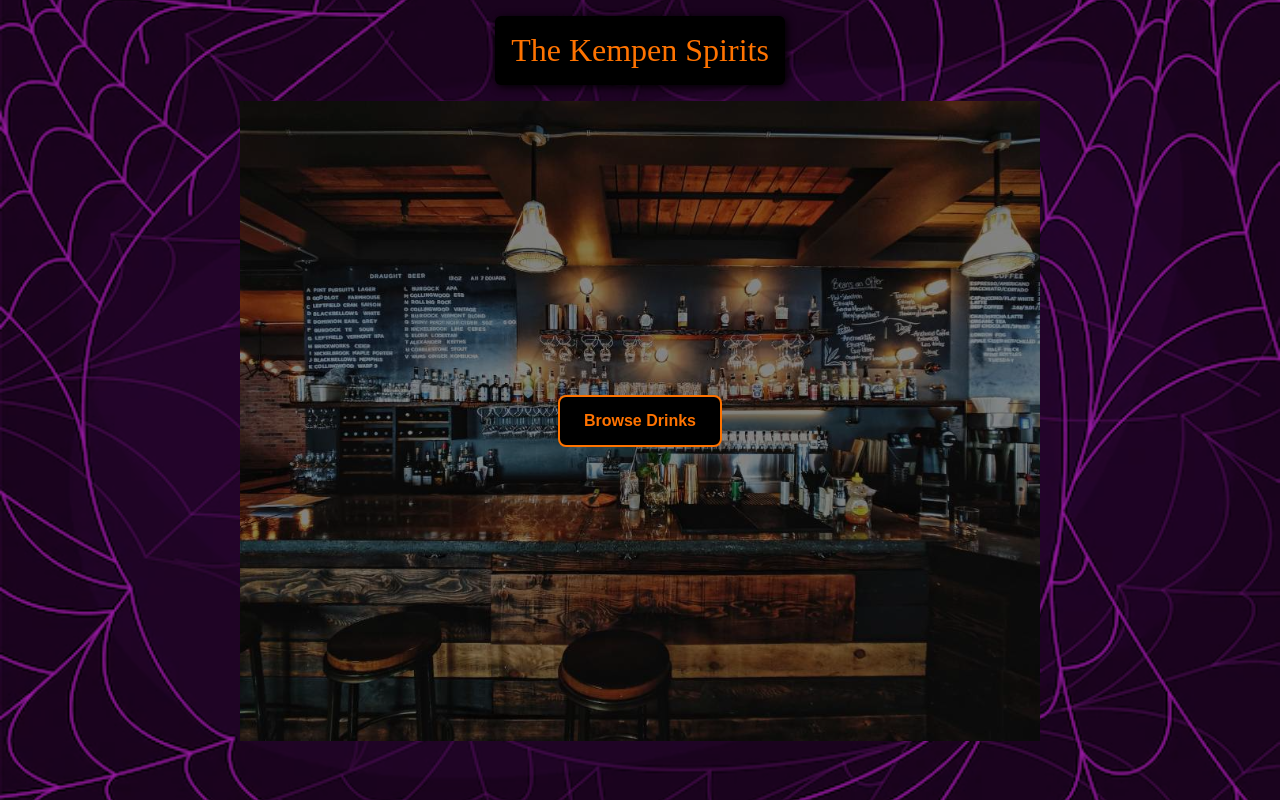
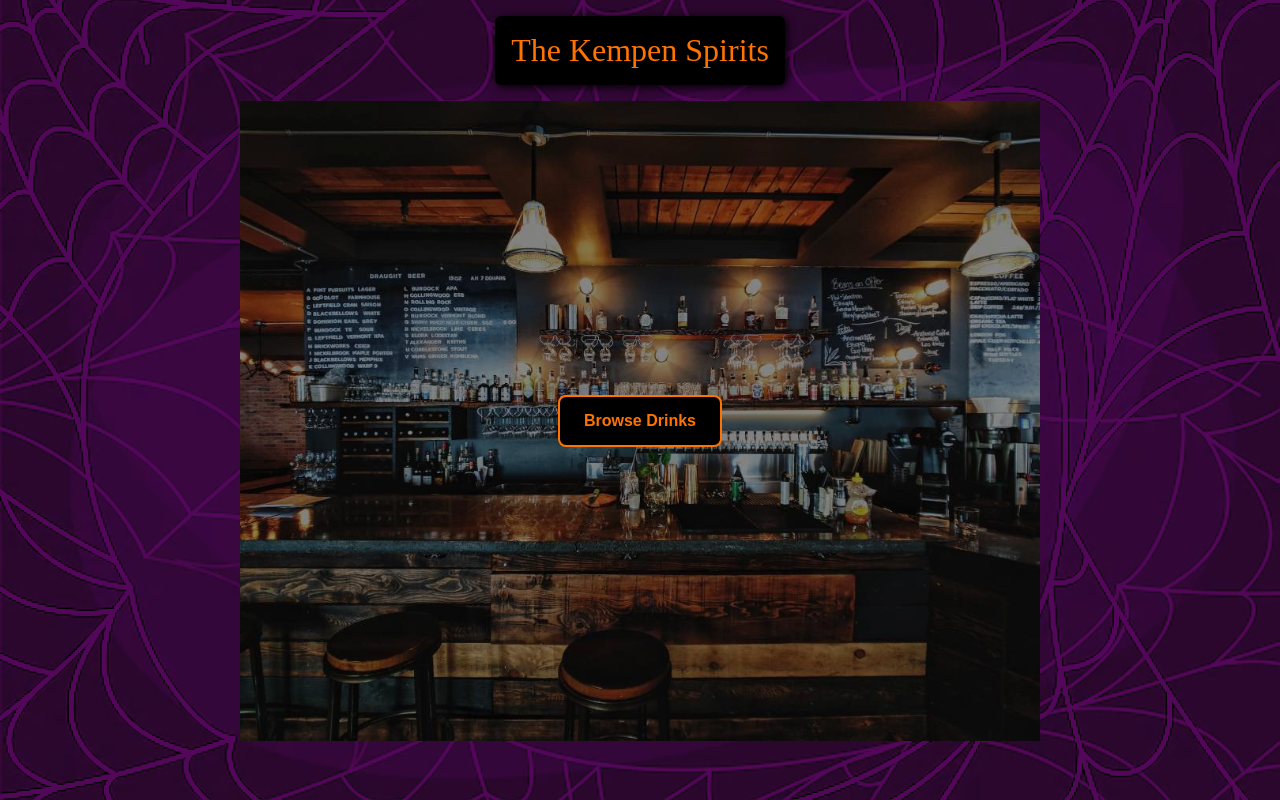
Before and after one commit to dkempen98/menu-application, a React (Create React App) app in the folder client/: page / in a window 1280 px wide. Built offline with nearby package versions, Linux system fonts and the light colour scheme; a web font is replaced by a local one.

Commit message:
adjust background color

```diff
--- a/client/src/App.css
+++ b/client/src/App.css
@@ -1,5 +1,5 @@
 :root {
-  --bg: rgb(152, 25, 163);
+  --bg: rgb(83, 7, 90);
   /* --bg: rgb(102, 15, 110); */
   --primary-color: rgb(0, 0, 0);
   --secondary-color: #ff7300;
@@ -27,7 +27,7 @@ body {
   background-image: url(./images/spider-web-background.jpg);
   /* background-image: url(./images/web.jpg); */
   background-color: var(--bg);
-  background-blend-mode: multiply;
+  background-blend-mode: darken;
   background-size: cover;
   background-position: center center;
   background-repeat: no-repeat;
```
